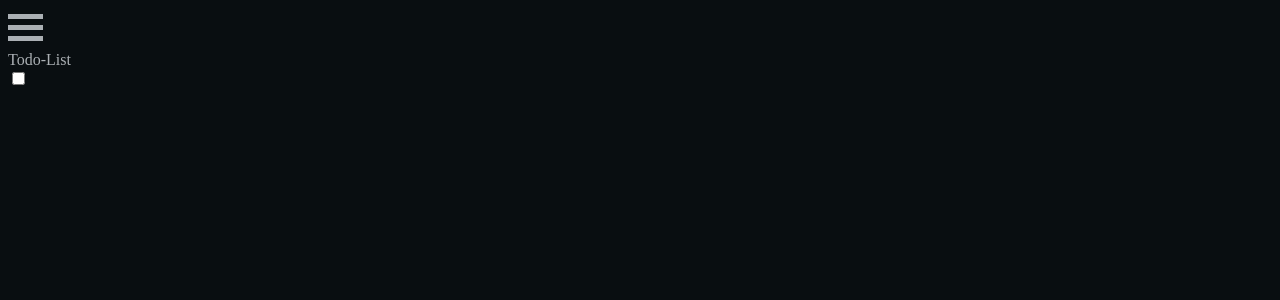
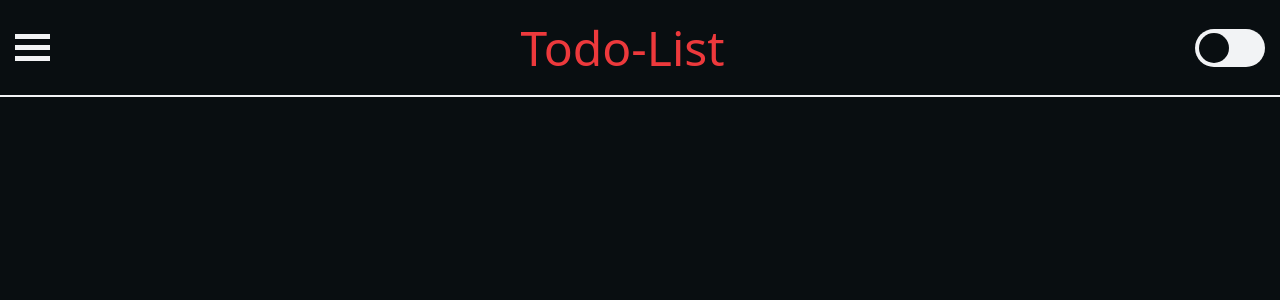
Before and after one commit to Skryre/Todo-List, a website built with webpack: page dist/index.html in a window 1280 px wide. Built offline with nearby package versions, Linux system fonts and the light colour scheme.

```diff
--- a/dist/index.html
+++ b/dist/index.html
@@ -25,9 +25,12 @@
             </label>
         </div>
     </header>
-    <nav>
-    </nav>
     <main>
+        <div class="nav">
+            <div class="nav1"></div>
+            <div class="nav2"></div>
+        </div>
+        <div class="content"></div>
     </main>
     <footer>
     </footer>
--- a/dist/styles.css
+++ b/dist/styles.css
@@ -1,11 +1,31 @@
-:root {
-    --grey: #abb0b4;
-    --black: rgb(9,14,17);
+:root.light {
+    --color: #f2f3f5;
+    --text: rgb(9,14,17);
+    --red: rgb(237, 57, 60);
 }
 
-body{
-    background-color: var(--black);
+:root.dark {
+    --color: rgb(9,14,17);
+    --text: #f2f3f5;
+    --red: rgb(237, 57, 60);
 }
+
+body {
+    font-family: system-ui, "Segoe UI", Roboto, Helvetica, Arial, sans-serif, "Apple Color Emoji", "Segoe UI Emoji", "Segoe UI Symbol";
+    background-color: var(--color);
+    color: var(--text);
+    margin: 0;
+    width: 100%;
+    height: 100%;
+}
+
+header {
+    display: flex;
+    justify-content: space-between;
+    align-items: center;
+    padding: 15px;
+}
+
 
 .burger {
     display: inline-block;
@@ -15,13 +35,14 @@
 .bar1, .bar2, .bar3 {
     width: 35px;
     height: 5px;
-    background-color: var(--grey);
+    background-color: var(--text);
     margin: 6px 0;
     transition: 0.4s;
 }
 
 .logo {
-    color: var(--grey);
+    font-size: 3rem;
+    color: var(--red);
 }
 
 .change .bar1 {transform: translate(0, 11px) rotate(-45deg);}
@@ -29,3 +50,94 @@
 .change .bar2 {opacity: 0;}
 
 .change .bar3 {transform: translate(0, -11px) rotate(45deg);}
+
+.switch {
+    position: relative;
+    display: inline-block;
+    width: 70px;
+    height: 38px;
+}
+
+.switch input {
+    opacity: 0;
+    width: 0;
+    height: 0;
+}
+
+.slider {
+    position: absolute;
+    cursor: pointer;
+    top: 0;
+    left: 0;
+    right: 0;
+    bottom: 0;
+    background-color: var(--text);
+    -webkit-transition: .4s;
+    transition: .4s;
+}
+
+.slider:before {
+    position: absolute;
+    content: "";
+    height: 30px;
+    width: 30px;
+    left: 4px;
+    bottom: 4px;
+    background-color: var(--color);
+    -webkit-transition: .4s;
+    transition: .4s;
+}
+
+input:checked + .slider {
+    background-color: var(--text);
+}
+
+input:focus + .slider {
+    box-shadow: 0 0 1px var(--text);
+}
+
+input:checked + .slider:before {
+    -webkit-transform: translateX(30px);
+    -ms-transform: translateX(30px);
+    transform: translateX(30px);
+}
+
+.slider.round {
+border-radius: 40px;
+}
+
+.slider.round:before {
+border-radius: 50%;
+}
+
+main{
+    display: flex;
+    height: 600px;
+    width: 100%;
+    border-top: solid 2px var(--text);
+}
+
+.nav{
+    width: 200px;
+    background-color: var(--color);
+    color: var(--text);
+}
+
+.nav1{
+    width: 100%;
+    height: 200px;
+}
+
+.nav2{
+    width: 100%;
+}
+
+.nav li{
+    padding: 10px;
+}
+
+.content{
+    width: 100%;
+    height: 100%;
+    background-color: var(--color);
+}
```
